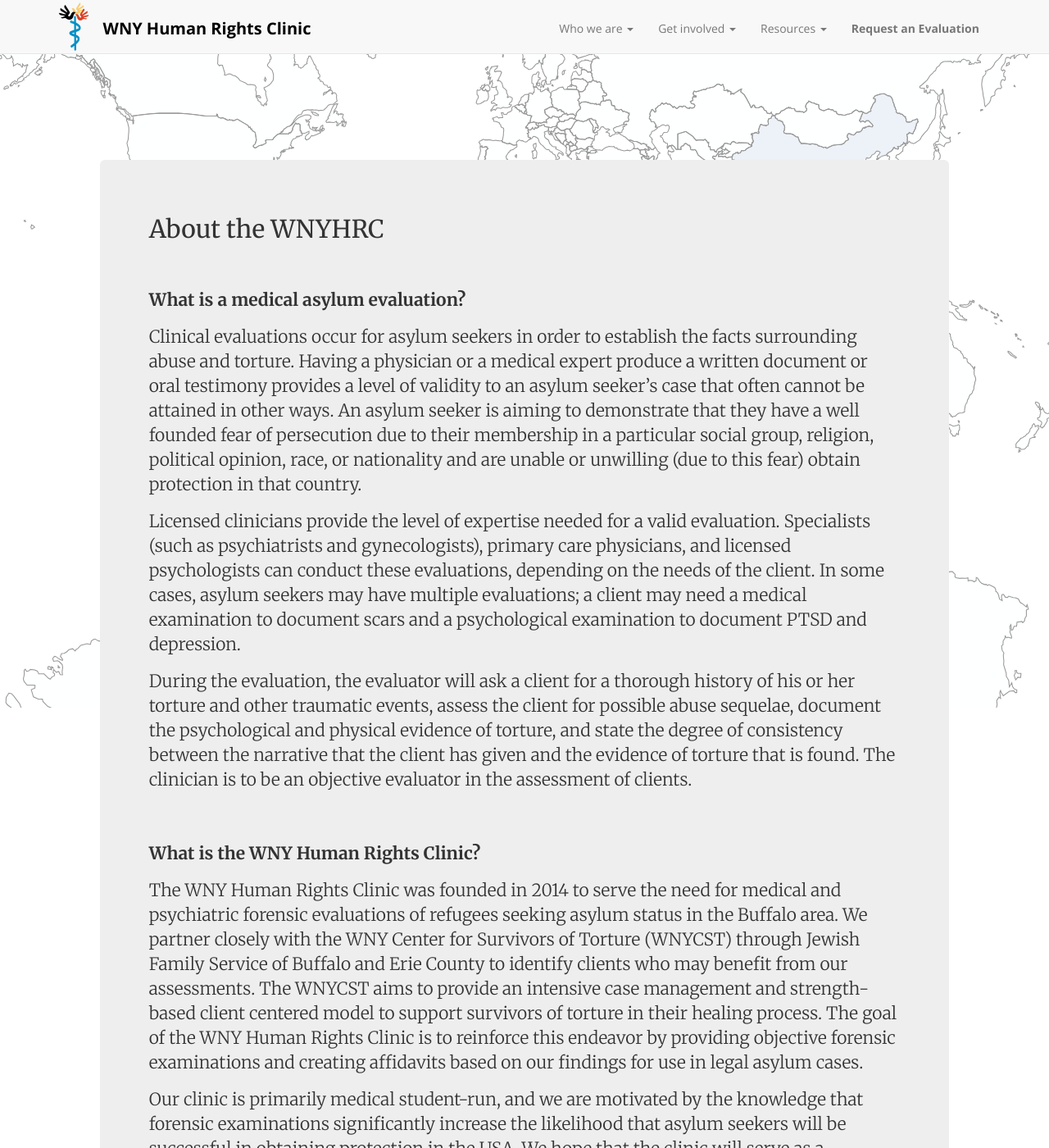
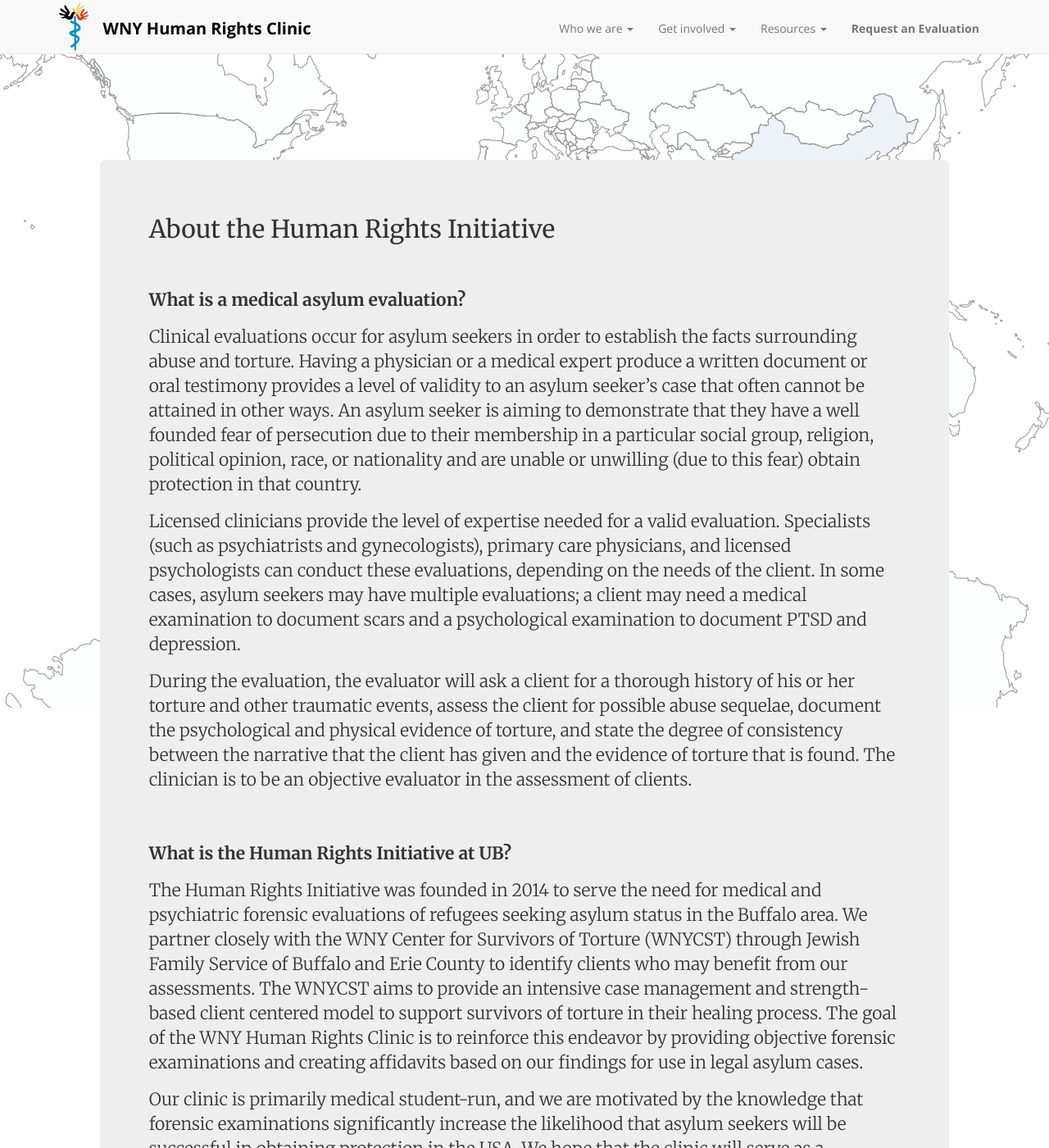
Before and after one commit to bquarant/wnyhrc, a Jekyll site: the page built from about.md, in a window 1280 px wide and 1400 px high, scrolled down 266 px. Shown: the whole window at 82% size. Built offline with Jekyll 4.4.1, drawn with Linux system fonts in a browser that asks for light colours; comment, search, counter and statistics services are not loaded.

Commit message:
Update about.md

```diff
--- a/about.md
+++ b/about.md
@@ -1,6 +1,6 @@
 ---
 layout: page
-title: About the WNYHRC
+title: About the Human Rights Initiative
 permalink: /about/
 ---
 <br>
@@ -15,9 +15,9 @@
 
 <br>
 
-**What is the WNY Human Rights Clinic?**
+**What is the Human Rights Initiative at UB?**
 
-The WNY Human Rights Clinic was founded in 2014 to serve the need for medical and psychiatric forensic evaluations of refugees seeking asylum status in the Buffalo area. We partner closely with the WNY Center for Survivors of Torture (WNYCST) through Jewish Family Service of Buffalo and Erie County to identify clients who may benefit from our assessments. The WNYCST aims to provide an intensive case management and strength-based client centered model to support survivors of torture in their healing process. The goal of the WNY Human Rights Clinic is to reinforce this endeavor by providing objective forensic examinations and creating affidavits based on our findings for use in legal asylum cases.
+The Human Rights Initiative was founded in 2014 to serve the need for medical and psychiatric forensic evaluations of refugees seeking asylum status in the Buffalo area. We partner closely with the WNY Center for Survivors of Torture (WNYCST) through Jewish Family Service of Buffalo and Erie County to identify clients who may benefit from our assessments. The WNYCST aims to provide an intensive case management and strength-based client centered model to support survivors of torture in their healing process. The goal of the WNY Human Rights Clinic is to reinforce this endeavor by providing objective forensic examinations and creating affidavits based on our findings for use in legal asylum cases.
 
 Our clinic is primarily medical student-run, and we are motivated by the knowledge that forensic examinations significantly increase the likelihood that asylum seekers will be successful in obtaining protection in the USA. We hope that the clinic will serve as a beneficial tool to educate volunteers about the struggles of our clients, the legal side of asylum-seeking, and the performance of forensic examinations.
 
```
